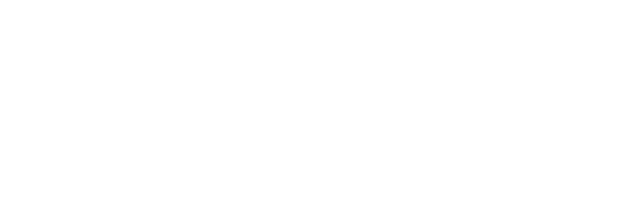
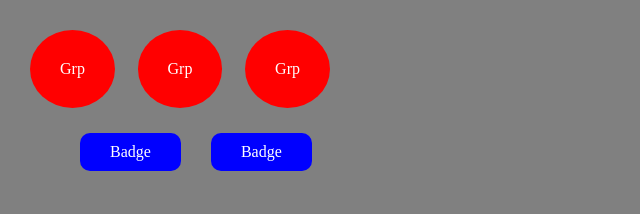
Before and after one commit to TheAimHero/Kawach, a website built with webpack: page src/html/popup.html in a window 1280 px wide. Shown: the whole page, without its empty margins (0-640 px from the left). Built offline with nearby package versions, Linux system fonts and the light colour scheme; some packages are replaced by stand-ins of ours.

Commit message:
[feat] Popup Menu Frame

```diff
--- /dev/null
+++ b/src/html/popup.css
@@ -0,0 +1,53 @@
+body {
+  height: 150px;
+  width: 300px;
+  margin: 0;
+  color: white;
+  background-color: grey;
+  padding: 30px 30px;
+}
+
+.circle_grp {
+  display: flex;
+  flex-direction: row;
+  justify-content: space-between;
+  align-items: center;
+}
+
+.circle {
+  display: flex;
+  justify-content: center;
+  align-items: center;
+  object-fit: cover;
+  background-color: red;
+  padding: 30px 30px;
+  border-radius: 50%;
+}
+
+.circle:hover {
+  background-color: blue;
+}
+
+.badge_grp {
+  display: flex;
+  flex-direction: row;
+  justify-content: space-between;
+  align-items: center;
+  margin-top: 25px;
+  margin-inline: 50px;
+  gap: 30px;
+}
+
+.badge {
+  display: flex;
+  justify-content: center;
+  align-items: center;
+  border-radius: 10px;
+  object-fit: cover;
+  background-color: blue;
+  padding: 10px 30px;
+}
+
+.badge:hover {
+  background-color: red;
+}
--- a/src/html/popup.html
+++ b/src/html/popup.html
@@ -1 +1,24 @@
 <!-- @todo: write code for popup -->
+<!DOCTYPE html>
+<html lang="en">
+
+<head>
+  <title></title>
+  <meta charset="UTF-8">
+  <meta name="viewport" content="width=device-width, initial-scale=1">
+  <link href="popup.css" rel="stylesheet">
+</head>
+
+<body>
+  <div class="circle_grp">
+    <div class="circle">Grp</div>
+    <div class="circle">Grp</div>
+    <div class="circle">Grp</div>
+  </div>
+  <div class="badge_grp">
+    <div class="badge">Badge</div>
+    <div class="badge">Badge</div>
+  </div>
+</body>
+
+</html>
--- a/src/js/filterText.js
+++ b/src/js/filterText.js
@@ -38,8 +38,8 @@ const observer = new MutationObserver(handleMutation);
 
 // Call the traverseDOM function even when the page has not finished loading
 function filterText(addWord) {
-  addWord?.trim()?.toLowerCase();
   if (addWord && addWord !== '') {
+    addWord.trim().toLowerCase();
     censoredWords.push(addWord);
     chrome.storage.sync.set({ censoredWords });
   }
--- a/webpack.config.js
+++ b/webpack.config.js
@@ -4,7 +4,7 @@ const path = require('path');
 
 module.exports = {
   devtool: 'nosources-source-map',
-  stats: { errors: false },
+  stats: { errors: true },
   mode: 'production',
   entry: {
     content_script: './src/content_script.js',
```
